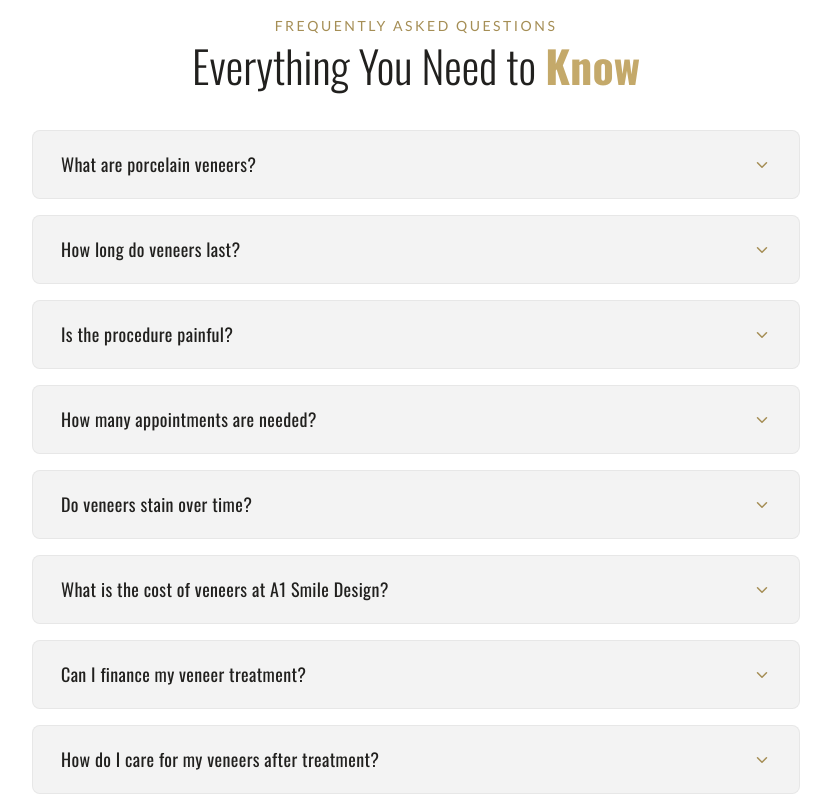
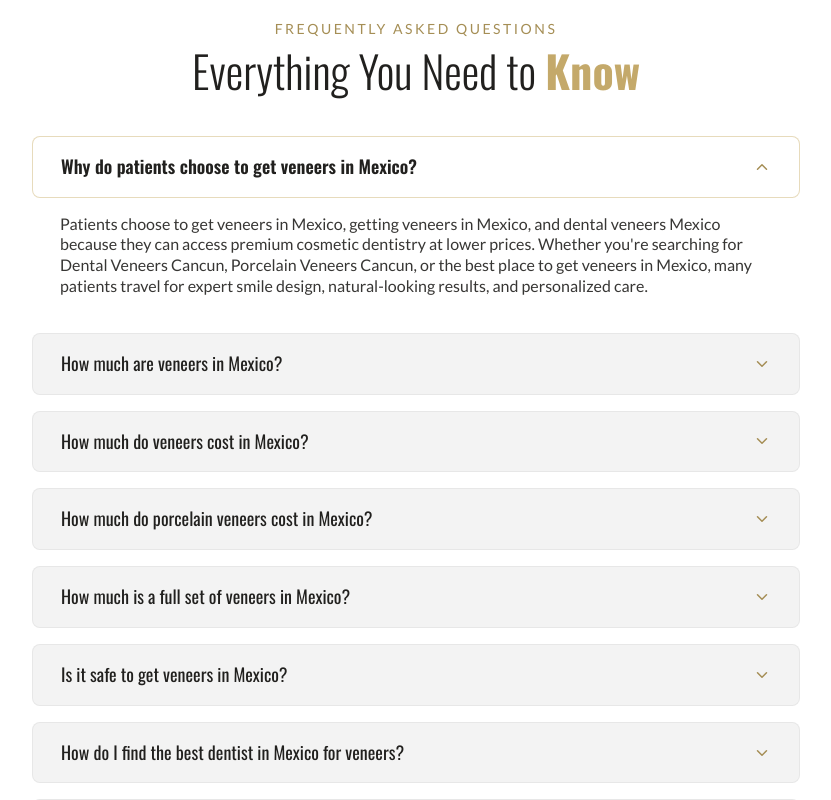
Before and after one commit to pvalentin872/A1Crowns, a React (Vite) app: page / in a window 1280 px wide. Shown: the part 6780-7580 px from the top of the page, without its empty margins (224-1055 px from the left). Built offline with nearby package versions, Linux system fonts and the light colour scheme.

Commit message:
cambio de faqs por las buenas jeje

```diff
--- a/src/app/components/9-FaqsSection.tsx
+++ b/src/app/components/9-FaqsSection.tsx
@@ -4,58 +4,58 @@ import { ChevronDown } from "lucide-react";
 const FAQS = [
   {
     id: 1,
-    question: "What are porcelain veneers?",
+    question: "Why do patients choose to get veneers in Mexico?",
     answer:
-      "Porcelain veneers are ultra-thin, custom-made shells designed to cover the front surface of your teeth. They mimic the natural look of enamel, correcting imperfections such as discoloration, chips, gaps, and minor misalignment for an instantly transformed smile.",
+      "Patients choose to get veneers in Mexico, getting veneers in Mexico, and dental veneers Mexico because they can access premium cosmetic dentistry at lower prices. Whether you're searching for Dental Veneers Cancun, Porcelain Veneers Cancun, or the best place to get veneers in Mexico, many patients travel for expert smile design, natural-looking results, and personalized care.",
   },
   {
     id: 2,
-    question: "How long do veneers last?",
+    question: "How much are veneers in Mexico?",
     answer:
-      "With proper care — regular brushing, flossing, and routine dental visits — porcelain veneers can last 10 to 15 years or more. At A1 Smile Design, we use high-quality materials and advanced bonding techniques to ensure maximum durability.",
+      "Many patients ask how much are veneers in Mexico, how much is veneers in Mexico, or how much veneers cost in Mexico before starting treatment. The final veneers Mexico price depends on the number of veneers, the material selected, and your smile goals. Dental veneers in Mexico often cost significantly less than in the U.S. while maintaining premium quality.",
   },
   {
     id: 3,
-    question: "Is the procedure painful?",
+    question: "How much do veneers cost in Mexico?",
     answer:
-      "Most patients experience little to no discomfort. The procedure is performed under local anesthesia, and our team prioritizes your comfort at every stage. Any mild sensitivity after treatment typically subsides within a few days.",
+      "If you're researching how much do veneers cost in Mexico, how much does veneers cost in Mexico, or cost of veneers in Mexico, pricing varies depending on treatment complexity, dentist expertise, and veneer material. Patients comparing veneers cost in Mexico often find premium porcelain options at exceptional value.",
   },
   {
     id: 4,
-    question: "How many appointments are needed?",
+    question: "How much do porcelain veneers cost in Mexico?",
     answer:
-      "The full process usually requires two to three visits. The first is a consultation and digital smile design, the second is tooth preparation and temporary veneers, and the third is the final placement of your custom porcelain veneers.",
+      "Patients looking for how much do porcelain veneers cost in Mexico, how much are porcelain veneers in Mexico, porcelain veneers cost Mexico, or porcelain veneers Mexico cost often choose porcelain because of its natural appearance, durability, and long-term results. Porcelain veneers in Mexico remain one of the most requested cosmetic dental treatments.",
   },
   {
     id: 5,
-    question: "Do veneers stain over time?",
+    question: "How much is a full set of veneers in Mexico?",
     answer:
-      "Porcelain is highly resistant to staining. However, the bonding edges can accumulate pigment over time if oral hygiene is neglected. We recommend avoiding excessive consumption of coffee, tea, and tobacco to keep your veneers looking their best.",
+      "If you're asking how much is a full set of veneers in Mexico, full set veneers cost Mexico, or full set of veneers cost Mexico, treatment depends on how many teeth are included in your smile makeover. Patients researching veneers in Mexico cost often choose full smile transformations for maximum aesthetic impact.",
   },
   {
     id: 6,
-    question: "What is the cost of veneers at A1 Smile Design?",
+    question: "Is it safe to get veneers in Mexico?",
     answer:
-      "Our pricing is competitive and significantly lower than in the US or Canada, without compromising quality. Contact us for a personalized quote — we offer transparent pricing with no hidden fees and flexible payment options.",
+      "A common question is is it safe to get veneers in Mexico. The answer depends on choosing the best dentist in Mexico for veneers with proven experience, modern technology, and high-quality materials. Top providers offering Dental Veneers Mexico and Porcelain Veneers Mexico follow international standards for cosmetic dentistry.",
   },
   {
     id: 7,
-    question: "Can I finance my veneer treatment?",
+    question: "How do I find the best dentist in Mexico for veneers?",
     answer:
-      "Yes. We offer financing options to make your smile transformation accessible. Speak with our team during your consultation to find a plan that fits your budget.",
+      "If you're searching for the best dentist in Mexico for veneers or the best place to get veneers in Mexico, look for experience in smile design, before-and-after cases, patient reviews, and expertise with porcelain veneers in Mexico. Leading clinics in Cancun specialize in natural-looking, customized smile transformations.",
   },
   {
     id: 8,
-    question: "How do I care for my veneers after treatment?",
+    question: "Are veneers in Mexico really worth it?",
     answer:
-      "Care for your veneers just like natural teeth — brush twice a day, floss daily, and visit your dentist regularly. Avoid using your teeth as tools (opening packages, biting nails) and consider a night guard if you grind your teeth.",
+      "Patients comparing veneers in Mexico price, veneers Mexico price, cheapest veneers in Mexico, or even offers like $2500 veneers Cancun often discover that value goes beyond price. Choosing dental veneers Cancun, Porcelain Veneers Mexico, or get veneers in Mexico means balancing affordability, quality, aesthetics, and long-term durability.",
   },
 ];
 
 export function FaqsSection() {
   const ref = useRef<HTMLDivElement>(null);
   const [visible, setVisible] = useState(false);
-  const [openId, setOpenId] = useState<number | null>(null);
+  const [openId, setOpenId] = useState<number | null>(FAQS[0].id);
 
   const toggle = (id: number) => {
     setOpenId((prev) => (prev === id ? null : id));
@@ -82,7 +82,7 @@ export function FaqsSection() {
             transition: "opacity 0.7s ease, transform 0.7s ease",
           }}
         >
-          <h2
+          <p
             className="uppercase tracking-[0.18em] mb-2 text-[14px] text-center"
             style={{
               fontFamily: "Lato, sans-serif",
@@ -90,8 +90,8 @@ export function FaqsSection() {
             }}
           >
             Frequently Asked Questions
-          </h2>
-          <h3
+          </p>
+          <h2
             className="text-[36px] md:text-[44px] leading-[1.1] mb-10 text-center"
             style={{
               fontFamily: "Oswald, sans-serif",
@@ -103,7 +103,7 @@ export function FaqsSection() {
             <span style={{ fontWeight: 700, color: "#C4A96A" }}>
               Know
             </span>
-          </h3>
+          </h2>
         </div>
 
         <div className="flex flex-col gap-4">
@@ -128,13 +128,18 @@ export function FaqsSection() {
                       : "1px solid rgba(0,0,0,0.05)",
                     fontFamily: "Oswald, sans-serif",
                     color: "#21201E",
-                    fontWeight: 400,
                     fontSize: "18px",
-                    letterSpacing: "0.02em",
                   }}
                   aria-expanded={isOpen}
                 >
-                  <span className="pr-4">{faq.question}</span>
+                  <h3
+                  className="pr-4"
+                  style={{
+                    fontWeight: isOpen ? 600 : 400,
+                  }}>
+                    {faq.question}
+                  </h3>
+
                   <ChevronDown
                     size={18}
                     strokeWidth={2}
```
